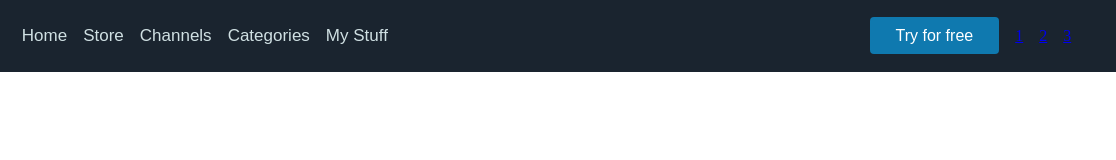
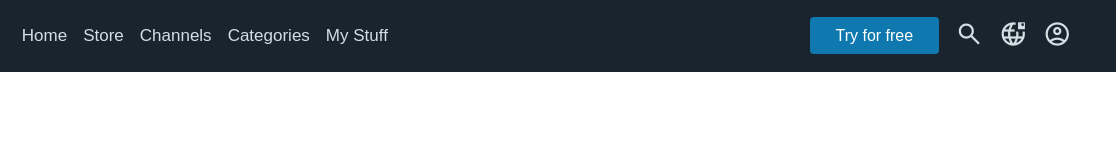
Before and after one commit to shakdawoodh/amazon-prime, a plain HTML site: page index.html in a window 1280 px wide. Shown: the full height of the page, 164-1280 px from the left. Drawn offline with nearby package versions, Linux system fonts and the light colour scheme; a web font is replaced by a local one.

Commit message:
Adding landing Page elements.

```diff
--- a/css/style.css
+++ b/css/style.css
@@ -13,6 +13,8 @@ body{
     --bg-color:#222222;
     --header-font:#D0E0E3;
 }
+
+/* HEADER SECTION STARTS */
 .header_section{
     height: 72px;
     background-color: var(--nav-color);
@@ -77,3 +79,16 @@ body{
   display:flex;
   color: var(--header-font);
 }
+.header_right_side_section ul li a span{
+    font-size:28px;
+  color: var(--header-font);
+}
+/* HEADER SECTION END */
+
+
+/* LANDING PAGE SECTION STARTS */
+.landing_page{
+
+}
+
+/* LANDING PAGE SECTION END */
--- a/index.html
+++ b/index.html
@@ -5,11 +5,14 @@
     <meta http-equiv="X-UA-Compatible" content="IE=edge">
     <meta name="viewport" content="width=device-width, initial-scale=1.0">
     <link href="https://fonts.cdnfonts.com/css/amazon-ember" rel="stylesheet">
+    <link href="https://fonts.googleapis.com/css2?family=Material+Symbols+Outlined" rel="stylesheet" />
     <link href="img/favicon.png" rel="shortcut icon" type="image/x-icon">
     <link rel="stylesheet" href="css/style.css">
     <title>Welcome To Prime Video</title>
 </head>
 <body>
+
+    <!-- HEADER SECTION STARTS -->
     <div class="header_section">
         <nav class="navbar">
             <div class="left_side">
@@ -35,14 +38,26 @@
 
                 </div>
                 <ul>
-                    <li><a href="#">1</a></li>
-                    <li><a href="#">2</a></li>
-                    <li><a href="#">3</a></li>
+                    <li><a href="#"><span class="material-symbols-outlined">
+                        search
+                        </span></a></li>
+                    <li><a href="#"><span class="material-symbols-outlined">
+                        bring_your_own_ip
+                        </span></a></li>
+                    <li><a href="#"><span class="material-symbols-outlined">
+                        account_circle
+                        </span></a></li>
                 </ul>
              </div>
         </div>
         </nav>
     </div>
 
+    <!-- HEADER SECTION END -->
+
+    <div class="landing_page">
+
+    </div>
+
 </body>
 </html>
```
